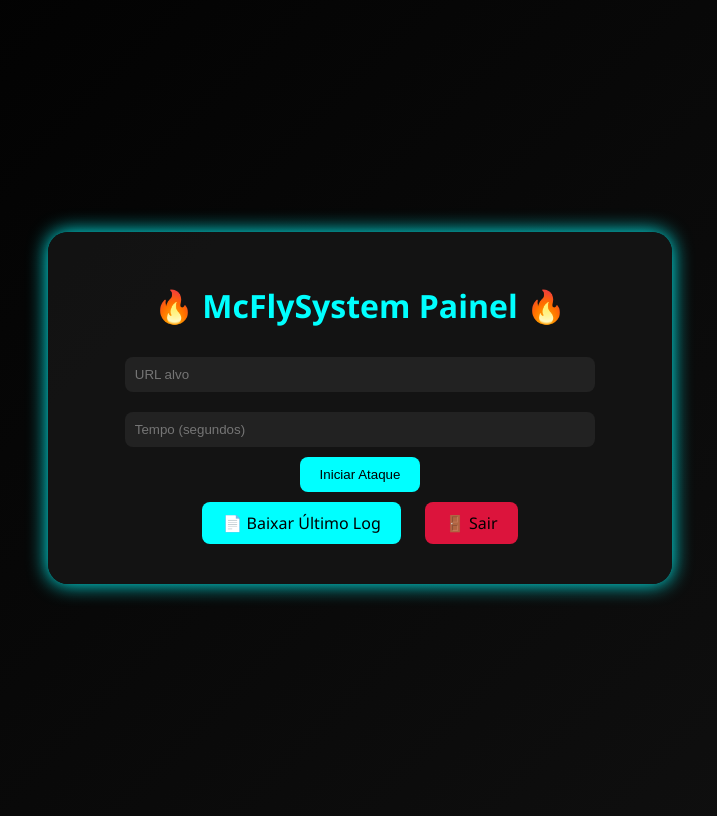
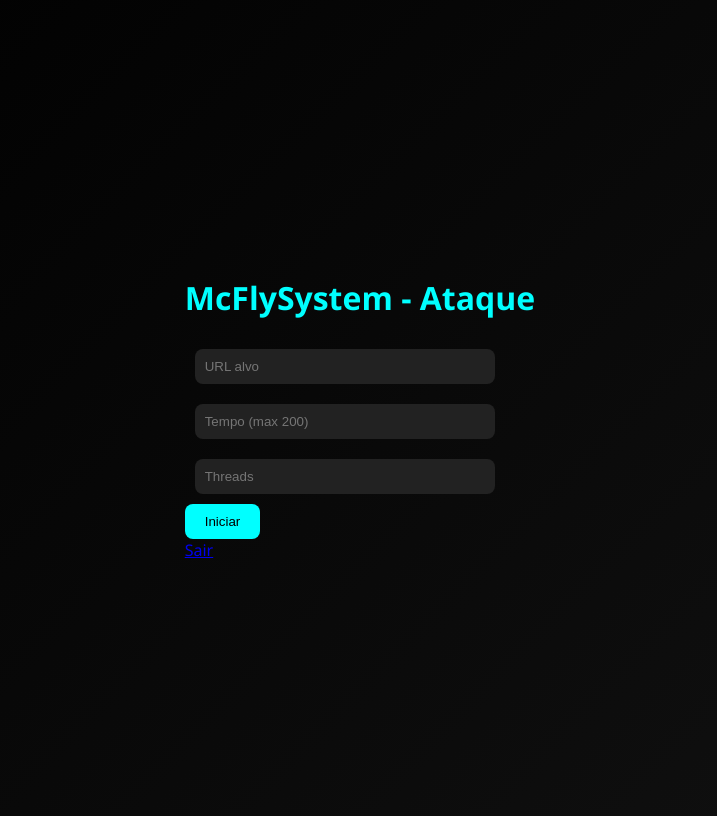
Before and after one commit to laurafandrade/stressermcfly, a Flask app: page / in a window 1280 px wide. Shown: the whole page, without its empty margins (280-997 px from the left). Run offline with Flask 3, Linux system fonts and the light colour scheme; the visitor is signed in with stand-in values (Sample User, id 1).

Commit message:
Update index.html

```diff
--- a/templates/index.html
+++ b/templates/index.html
@@ -2,22 +2,19 @@
 <html lang="pt-br">
 <head>
     <meta charset="UTF-8">
-    <title>Painel | McFlySystem</title>
+    <title>Painel - McFlySystem</title>
     <link rel="stylesheet" href="/static/css/style.css">
 </head>
-<body class="dashboard-page">
-    <div class="dashboard-container">
-        <h1>🔥 McFlySystem Painel 🔥</h1>
-        {% if message %}
-            <p class="message">{{ message }}</p>
-        {% endif %}
-        <form method="POST">
-            <input type="text" name="url" placeholder="URL alvo" required>
-            <input type="number" name="time" placeholder="Tempo (segundos)" required>
-            <button type="submit">Iniciar Ataque</button>
+<body>
+    <div class="painel">
+        <h1>McFly<span>System</span> - Ataque</h1>
+        <form action="/ataque" method="POST">
+            <input type="text" name="url" placeholder="URL alvo" required><br>
+            <input type="number" name="tempo" placeholder="Tempo (max 200)" required><br>
+            <input type="number" name="threads" placeholder="Threads" required><br>
+            <button type="submit">Iniciar</button>
         </form>
-        <a href="/logs" class="button">📄 Baixar Último Log</a>
-        <a href="/logout" class="button logout">🚪 Sair</a>
+        <a class="logout" href="/logout">Sair</a>
     </div>
 </body>
 </html>
```
